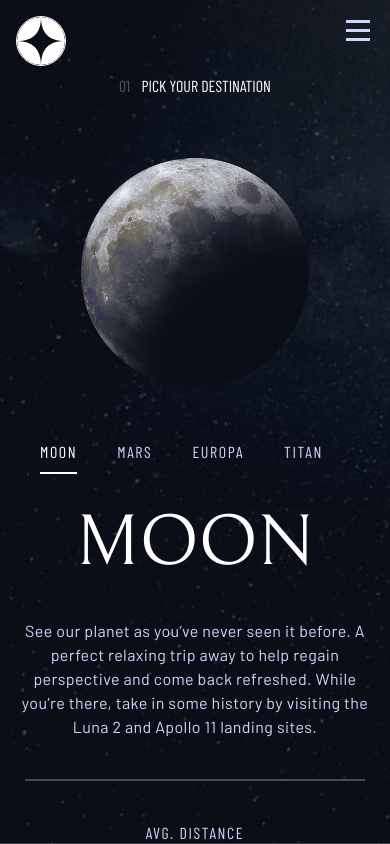
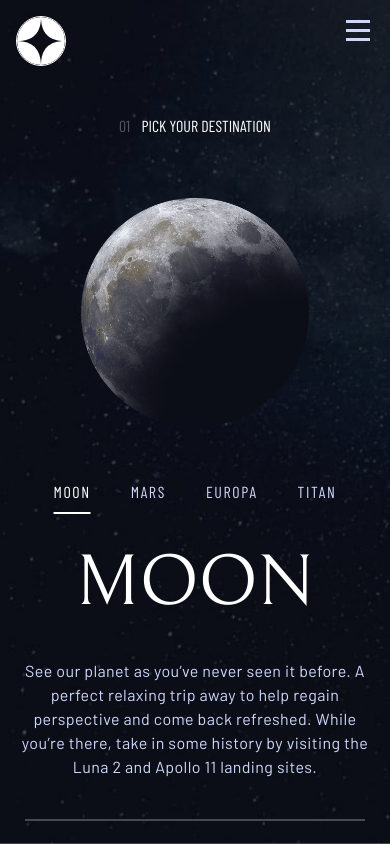
Before and after one commit to kachi-jasperD/space-tourism-website, a React (Vite) app: page /destination in a window 390 px wide. Shown: the top 844 px of the page. Built offline with nearby package versions, Linux system fonts and the light colour scheme.

Commit message:
styled Destination Tablet view

```diff
--- a/src/pages/destination/DestinationCategories.tsx
+++ b/src/pages/destination/DestinationCategories.tsx
@@ -5,7 +5,8 @@ const DestinationCategories = ({
   activeIndex,
 }) => {
   return (
-    <div className="text-white flex gap-10 absolute top-110 left-10">
+    <div className="absolute top-120 left-1/2 transform -translate-x-1/2 flex gap-10 text-white">
+      {/* <div className="text-white flex gap-10 absolute top-110 left-10 md:text-center"> */}
       {categories.map((category, index) => {
         const isActive = index === activeIndex;
 
--- a/src/routes/destination.tsx
+++ b/src/routes/destination.tsx
@@ -36,7 +36,7 @@ function Destination() {
   return (
     <div>
       <SharedBackground />
-      <p className="font-barlow-condensed text-white text-center  ">
+      <p className="font-barlow-condensed text-white text-center mt-10 ">
         <span className="mr-2 text-[#53555f]">01</span> PICK YOUR DESTINATION
       </p>
       <DestinationCategories
```
